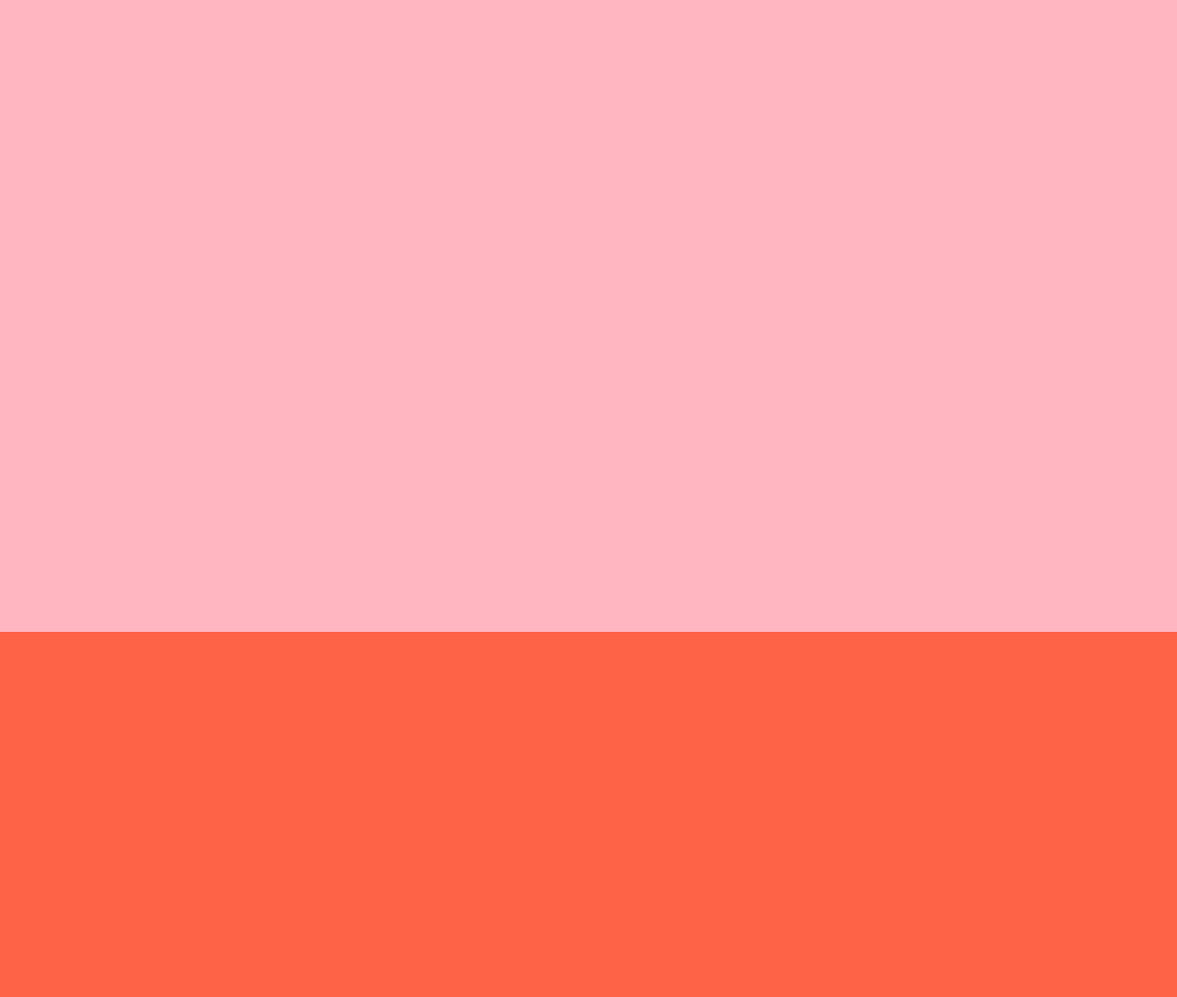
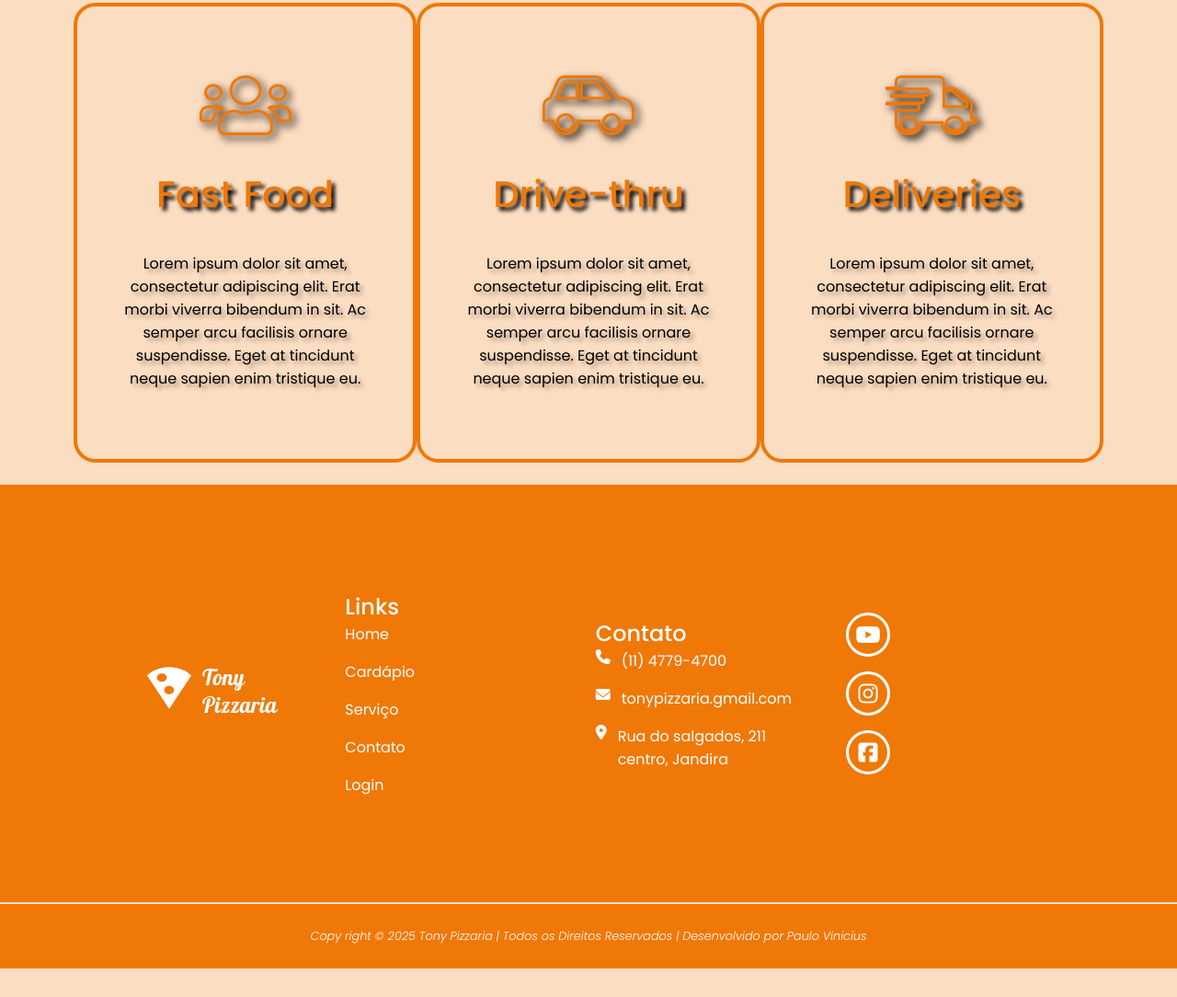
Before and after one commit to Oluapvinicius/tony-pizzaria, a plain HTML site: page index.html in a window 1280 px wide. Shown: the part 1713-2797 px from the top of the page at 92% size. After the commit the page ends 2766 px from the top, so only its background shows below. Drawn offline with Linux system fonts and the light colour scheme.

Commit message:
site concluido

```diff
--- a/index.html
+++ b/index.html
@@ -1,14 +1,19 @@
 <!DOCTYPE html>
 <html lang="pt-br">
+
 <head>
     <meta charset="UTF-8">
     <meta name="viewport" content="width=device-width, initial-scale=1.0">
     <link rel="preconnect" href="https://fonts.googleapis.com">
     <link rel="preconnect" href="https://fonts.gstatic.com" crossorigin>
-    <link href="https://fonts.googleapis.com/css2?family=Poppins:ital,wght@0,100;0,200;0,300;0,400;0,500;0,600;0,700;0,800;0,900;1,100;1,200;1,300;1,400;1,500;1,600;1,700;1,800;1,900&display=swap" rel="stylesheet">
+    <link
+        href="https://fonts.googleapis.com/css2?family=Poppins:ital,wght@0,100;0,200;0,300;0,400;0,500;0,600;0,700;0,800;0,900;1,100;1,200;1,300;1,400;1,500;1,600;1,700;1,800;1,900&display=swap"
+        rel="stylesheet">
     <link rel="stylesheet" href="./style.css">
+      <script src="https://kit.fontawesome.com/86031a9762.js" crossorigin="anonymous"></script>
     <title>Tony Pizzaria</title>
 </head>
+
 <body>
     <header>
         <img src="./img/logo.svg" alt="Logo Tony pizzaria">
@@ -229,8 +234,108 @@
                 </div>
             </div>
         </section>
-        <section class="servicos"></section>
+        <section class="servicos">
+            <div class="titulo-secao">
+                <img src="./img/tony-icon.svg" alt="tony icon">
+                <h3>Serviços</h3>
+            </div>
+            <div class="servicos-container">
+
+                <div class="servicos-item">
+                    <img src="./img/Vector (1).svg" alt="">
+                    <h4>Fast Food</h4>
+                    <p>Lorem ipsum dolor sit amet, consectetur adipiscing elit. Erat morbi viverra bibendum in sit. Ac
+                        semper arcu facilisis ornare suspendisse. Eget at tincidunt neque sapien enim tristique eu.</p>
+                </div>
+
+
+
+                <div class="servicos-item">
+                    <img src="./img/Vector (3).svg" alt="">
+                    <h4>Drive-thru</h4>
+                    <p>Lorem ipsum dolor sit amet, consectetur adipiscing elit. Erat morbi viverra bibendum in sit. Ac
+                        semper arcu facilisis ornare suspendisse. Eget at tincidunt neque sapien enim tristique eu.</p>
+                </div>
+
+
+                <div class="servicos-item">
+                    <img src="./img/icon.svg" alt="">
+                    <h4>Deliveries</h4>
+                    <p>Lorem ipsum dolor sit amet, consectetur adipiscing elit. Erat morbi viverra bibendum in sit. Ac
+                        semper arcu facilisis ornare suspendisse. Eget at tincidunt neque sapien enim tristique eu.</p>
+                </div>
+            </div>
+
+        </section>
     </main>
-    <footer></footer>
+    <footer>
+        <nav>
+            <div class="nav-item-logo">
+                <img src="./img/logo - cópia.svg" alt="">
+            </div>
+            <div class="nav-item">
+                <h4>Links</h4>
+                <menu>
+                    <li>
+                        <a href="#">Home</a>
+                    </li>
+                    <li>
+                        <a href="#">Cardápio</a>
+                    </li>
+                    <li>
+                        <a href="#">Serviço</a>
+                    </li>
+                    <li>
+                        <a href="#">Contato</a>
+                    </li>
+                    <li>
+                        <a href="#">Login</a>
+                    </li>
+
+                </menu>
+            </div>
+            <div class="nav-item">
+                <h4>Contato</h4>
+                <menu>
+                    <li>
+                        <i class="fas fa-phone"></i>
+                        <p>(11) 4779-4700</p>
+                    </li>
+                    <li>
+                        <i class="fas fa-envelope"></i>
+                        <p>tonypizzaria.gmail.com</p>
+                    </li>
+                    <li>
+                        <i class="fas fa-map-marker-alt"></i>
+                        <p>Rua do salgados, 211 centro, Jandira</p>
+                    </li>
+                </menu>
+            </div>
+
+                <div class="nav-item social">
+                    <menu>
+                        <li>
+                            <a href="#">
+                            <i class="fab fa-youtube"></i>
+                            </a>
+                        </li>
+
+                        <li>
+                            <a href="#">
+                                <i class="fab fa-instagram"></i>
+                            </a>
+
+                        </li>
+                        <li>
+                            <a href="#">
+                                <i class="fab fa-facebook-square"></i>
+                            </a>
+                        </li>
+                    </menu>
+            </div>
+        </nav>
+        <p class="copy-right">Copy right © 2025 Tony Pizzaria | Todos os Direitos Reservados | Desenvolvido por Paulo Vinicius</p>
+    </footer>
 </body>
+
 </html>
--- a/style.css
+++ b/style.css
@@ -1,28 +1,33 @@
-*{
+* {
     padding: 0;
     margin: 0;
     box-sizing: border-box;
 }
-a{
+
+a {
     text-decoration: none;
     color: inherit;
 }
-ul,ol,li{
+
+ul,
+ol,
+li {
     list-style: none;
 }
 
-:root{
+:root {
     --primary-color: #F07807;
     --secundary-color: #FBDDC1;
     --default-shadow: 0 4px 6px #0004;
     --default-padding: 0 80px;
 }
 
-body{
+body {
     font-family: "Poppins", sans-serif;
     background-color: var(--secundary-color);
 }
-header{
+
+header {
     height: 60px;
     width: 100%;
     position: fixed;
@@ -32,17 +37,20 @@ header{
     align-items: center;
     padding: var(--default-padding);
 }
+
 header menu {
     display: flex;
     align-items: center;
     gap: 48px;
 
 }
+
 header li {
     padding: 4px 8px;
     transition: 0.5s;
 }
-header li:hover{
+
+header li:hover {
     background-color: var(--secundary-color);
     box-shadow: var(--default-shadow);
 }
@@ -56,11 +64,12 @@ header button {
     box-shadow: var(--default-shadow);
 }
 
-section{
+section {
     height: 100vh;
     padding: var(--default-padding);
 }
-.home{
+
+.home {
     background-image: url(./img/bg-home.svg);
     background-repeat: no-repeat;
     background-position: top right;
@@ -68,31 +77,37 @@ section{
     display: grid;
     grid-template-rows: 3fr 1fr;
 }
+
 .banner {
     display: flex;
     justify-content: center;
     align-items: end;
     gap: 64px;
 }
-.hero h2 {
+
+.banner h2 {
     width: 558px;
     font-size: 4rem;
     font-weight: 400;
     margin-bottom: 64px;
 }
-.hero span{
+
+.banner span {
     color: var(--primary-color);
 }
-.container-produtos{
+
+.container-produtos {
     display: flex;
     justify-content: space-between;
     align-items: center;
 }
+
 .produto {
     position: relative;
     display: flex;
     border-radius: 12px;
 }
+
 .adicionar {
     position: absolute;
     top: -18px;
@@ -113,9 +128,10 @@ section{
 .produto:hover .adicionar {
     opacity: 1;
 }
-.animacao{
+
+.animacao {
     position: absolute;
-    top:0;
+    top: 0;
     left: 0;
     right: 0;
     bottom: 0;
@@ -136,6 +152,7 @@ section{
     border-radius: 0 0 12px 12px;
     transition: .5s;
 }
+
 .produto:hover .container-info {
     bottom: 0;
 }
@@ -146,6 +163,7 @@ section{
     font-weight: 300;
     color: white;
 }
+
 .container-info span {
     display: grid;
     place-content: center;
@@ -158,12 +176,13 @@ section{
 }
 
 
-.cardapio{
+.cardapio {
     background-color: white;
     display: flex;
     flex-direction: column;
     justify-content: space-evenly;
 }
+
 .titulo-secao {
     display: flex;
     align-items: center;
@@ -190,13 +209,14 @@ section{
     justify-content: space-between;
     color: var(--primary-color);
 }
+
 .cabecalho-item h4,
 .cabecalho-item a {
     font-size: 1.5rem;
     font-weight: 600;
 }
 
-.cardapio-item.bebidas{
+.cardapio-item.bebidas {
     border: none;
 }
 
@@ -209,24 +229,127 @@ section{
     padding: 16px;
     transition: .5s;
 }
-.cardapio-item.bebidas .produto:hover{
+
+.cardapio-item.bebidas .produto:hover {
     box-shadow: 2px 2px 8px #bbb;
 }
+
 .cardapio-item.bebidas .valor {
     font-size: 1rem;
     color: var(--primary-color);
     width: 100%;
 }
+
 .cardapio-item.bebidas .descricao {
     font-size: 0.5rem;
     width: 100%;
 }
 
 
-.servicos{
-    background-color: lightpink;
+.servicos {
+    background-color: var(--secundary-color);
+    height: auto;
+    padding-block: 3vh;
+    display: flex;
+    flex-direction: column;
+    gap: 32px;
 }
-footer{
-    height: 525px;
-    background-color: tomato;
+
+.servicos-container {
+    display: flex;
+    justify-content: space-between;
 }
+
+.servicos-item {
+    width: 400px;
+    height: 500px;
+    border: 4px solid var(--primary-color);
+    border-radius: 24px;
+    padding: 42px;
+    display: flex;
+    flex-direction: column;
+    justify-content: space-evenly;
+    align-items: center;
+
+}
+.servicos-item img {
+    filter: drop-shadow(4px 4px 4px #000);
+}
+.servicos-item h4{
+    font-size: 2.5rem;
+    font-weight: 500;
+    color: var(--primary-color);
+    text-shadow: 4px 4px 4px #000;
+}
+.servicos-item p{
+    text-align: center;
+    text-shadow: 4px 4px 4px #0005;
+}
+footer {
+    height: 526px;
+    background-color: var(--primary-color);
+    display: flex;
+    color: white;
+    flex-direction: column;
+    justify-content: space-between;
+    align-items: center;
+
+}
+footer nav{
+    display: flex;
+    justify-content: space-between;
+    align-items: center;
+    width: 75%;
+    flex-grow: 1;
+}
+nav-item{
+    display: flex;
+    flex-direction: column;
+    background-color: purple;
+    height: 100%;
+    padding-top: 120px;
+    gap: 16px;
+}
+nav-item-logo{
+    justify-content: center;
+    padding-top: 0;
+
+}
+.nav-item h4{
+    font-size: 1.5rem;
+    font-weight: 500;
+}
+.nav-item menu{
+    display: flex;
+    flex-direction: column;
+    gap: 16px;
+}
+.nav-item li{
+    display: flex;
+    gap: 12px;
+    width: 200px;
+}
+.social a{
+    width: 48px;
+    height: 48px;
+    border-radius: 50%;
+    border: 3px solid #fff;
+    display: grid;
+    place-content: center;
+    font-size: 1.5rem;
+    transition: 0.6s;
+}
+.social a:hover {
+    background-color: #fff;
+    color: var(--primary-color);
+}
+.copy-right{
+    height: 72px;
+    width: 100%;
+    display: grid;
+    place-content: center;
+    font-size: 0.8rem;
+    font-weight: 300;
+    font-style: italic;
+    border-top: 2px solid var(--secundary-color);
+}
```
Also changed, not shown: img/Vector (1).svg (added), img/Vector (3).svg (added), img/icon.svg (added), img/logo - cópia.svg (added).
